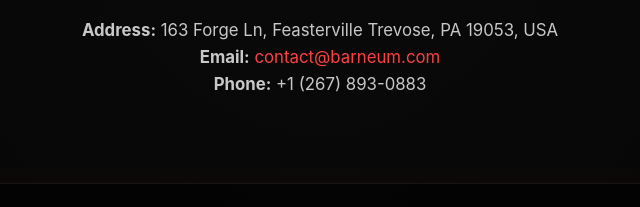
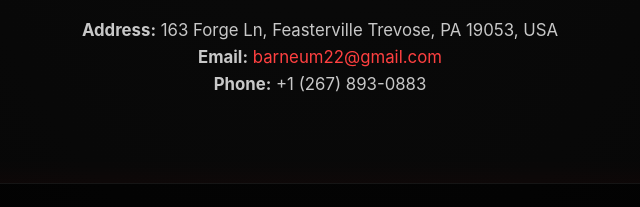
Before and after one commit to Barneum/barneum.github.io, a plain HTML site: page index.html in a window 1280 px wide. Shown: the part 1764-1971 px from the top of the page, 320-960 px from the left. Drawn offline with Linux system fonts and the light colour scheme.

Commit message:
Update index.html

```diff
--- a/index.html
+++ b/index.html
@@ -124,7 +124,7 @@
     <h2>Contact</h2>
     <p>
       <b>Address:</b> 163 Forge Ln, Feasterville Trevose, PA 19053, USA<br>
-      <b>Email:</b> <a href="mailto:contact@barneum.com">contact@barneum.com</a><br>
+      <b>Email:</b> <a href="mailto:contact@barneum.com">barneum22@gmail.com</a><br>
       <b>Phone:</b> +1 (267) 893-0883
     </p>
   </section>
```
